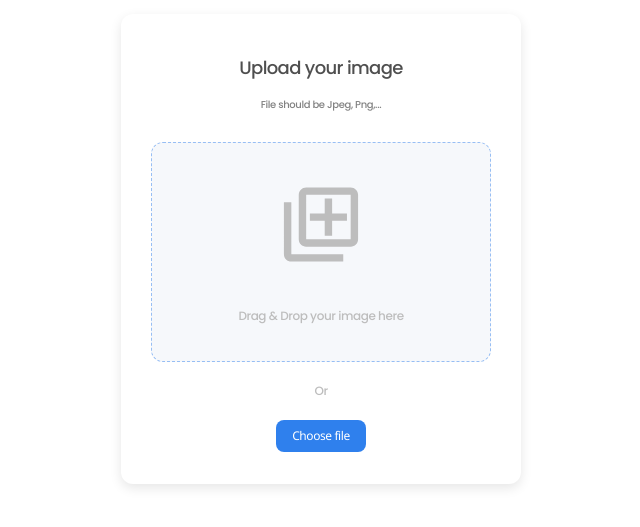
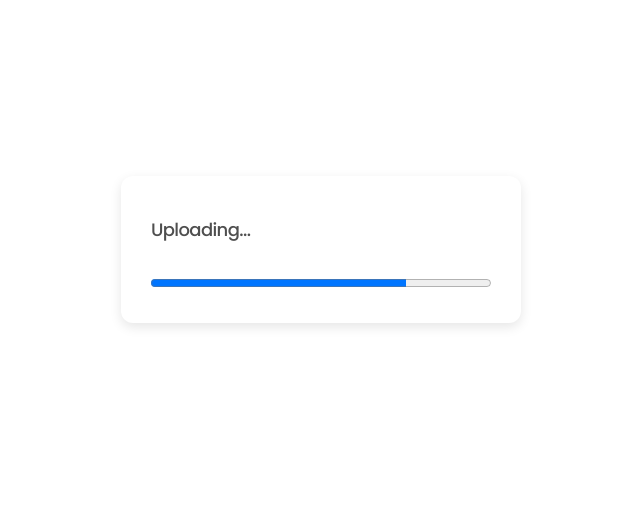
Before and after one commit to eklemis/image-uploader, a Next.js app: page / in a window 1280 px wide. Shown: the part 151-678 px from the top of the page, without its empty margins (319-959 px from the left). Built offline with nearby package versions, Linux system fonts and the light colour scheme.

Commit message:
created and styled upload proggress screen

```diff
--- a/package.json
+++ b/package.json
@@ -12,6 +12,8 @@
     "@emotion/react": "^11.8.2",
     "@emotion/styled": "^11.8.1",
     "@mui/icons-material": "^5.5.0",
+    "formidable": "^2.0.1",
+    "mv": "^2.1.1",
     "next": "12.1.0",
     "react": "17.0.2",
     "react-dom": "17.0.2"
--- a/pages/index.js
+++ b/pages/index.js
@@ -6,7 +6,7 @@ import { useState } from "react";
 
 export default function Home() {
 	// 0: start screen, 1: uploading screen, 2: result screen
-	const [activeScreen, setActiveScreen] = useState(0);
+	const [activeScreen, setActiveScreen] = useState(1);
 	return (
 		<div className={styles.container}>
 			<Head>
@@ -24,7 +24,7 @@ export default function Home() {
 							<figure className={styles.figure}>
 								<Image
 									src="/add_to_photos_black_24dp.svg"
-									alt="Trulli"
+									alt="Drag & Drop your image here"
 									width={114}
 									height={89}
 								/>
@@ -34,7 +34,26 @@ export default function Home() {
 							</figure>
 						</div>
 						<p className={styles["ordinary-text"]}>Or</p>
-						<button className={styles.btn}>Choose file</button>
+						<input
+							type="file"
+							name="imageFile"
+							id="imageFile"
+							accept="image/*"
+							className={styles["btn__upload"]}
+						/>
+						<label htmlFor="imageFile">Choose file</label>
+					</Screen>
+				)}
+				{activeScreen === 1 && (
+					<Screen>
+						<div className={styles["progress-holder"]}>
+							<h1 className={styles.title}>Uploading...</h1>
+							<progress
+								className={styles.progress}
+								value="75"
+								max="100"
+							></progress>
+						</div>
 					</Screen>
 				)}
 			</main>
--- a/styles/Home.module.css
+++ b/styles/Home.module.css
@@ -99,6 +99,37 @@
 	letter-spacing: -0.035em;
 	cursor: pointer;
 }
+.btn__upload {
+	width: 0.1px;
+	height: 0.1px;
+	opacity: 0;
+	overflow: hidden;
+	position: absolute;
+	z-index: -1;
+}
+.btn__upload + label {
+	background-color: #2f80ed;
+	border-radius: 8px;
+	border: none;
+	padding: 8px 16px;
+	color: white;
+	font-family: "Noto Sans", sans-serif;
+	font-size: 12px;
+	line-height: 16px;
+	text-align: center;
+	letter-spacing: -0.035em;
+	cursor: pointer;
+}
+.progress-holder {
+	width: 100%;
+	display: flex;
+	flex-direction: column;
+	justify-content: flex-start;
+}
+.progress {
+	margin-top: 32px;
+	width: 100%;
+}
 @media (max-width: 600px) {
 	.grid {
 		width: 100%;
```
Also changed, not shown: 1 other file (tests, documents, lock files or other folders).
